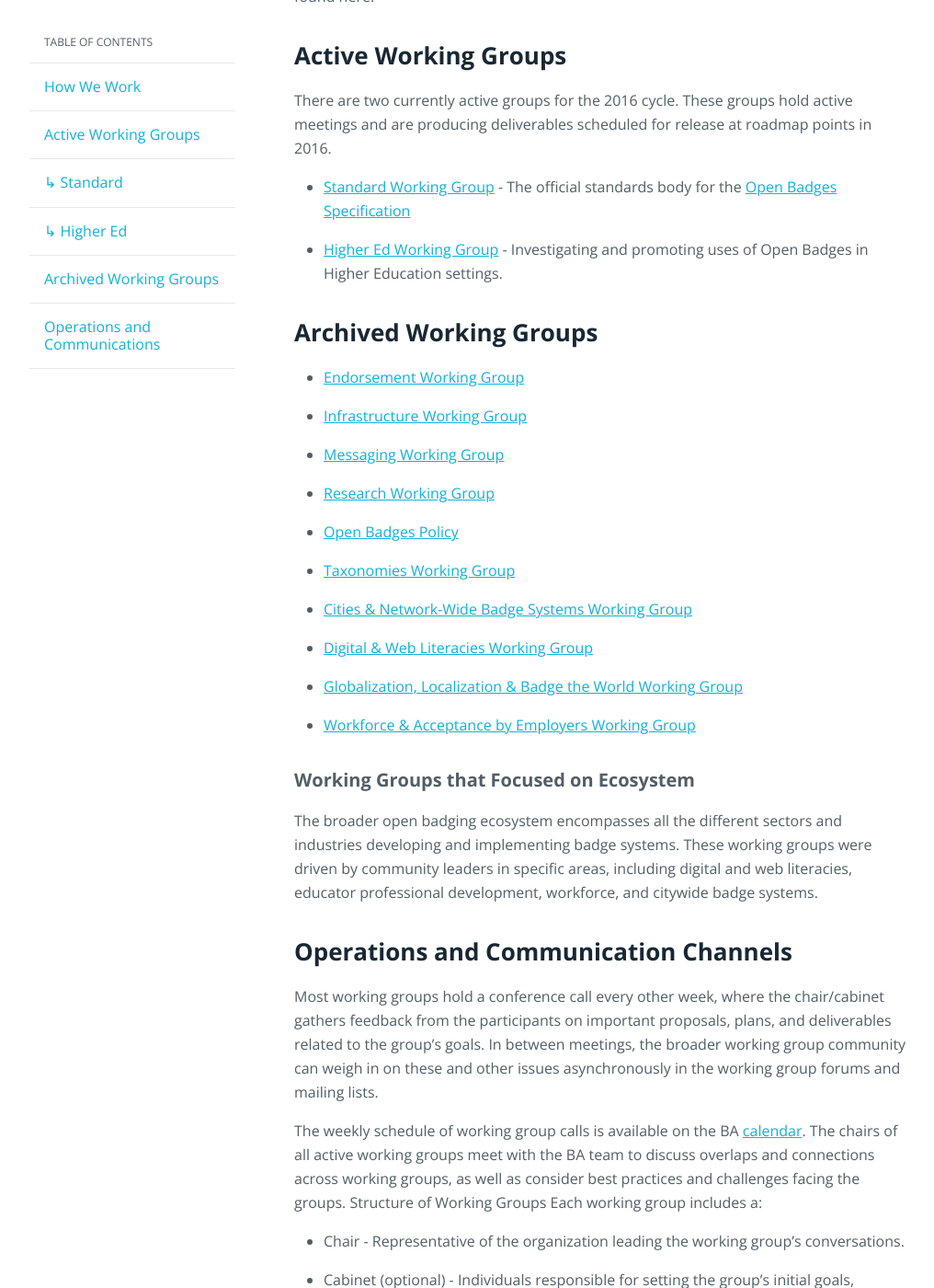
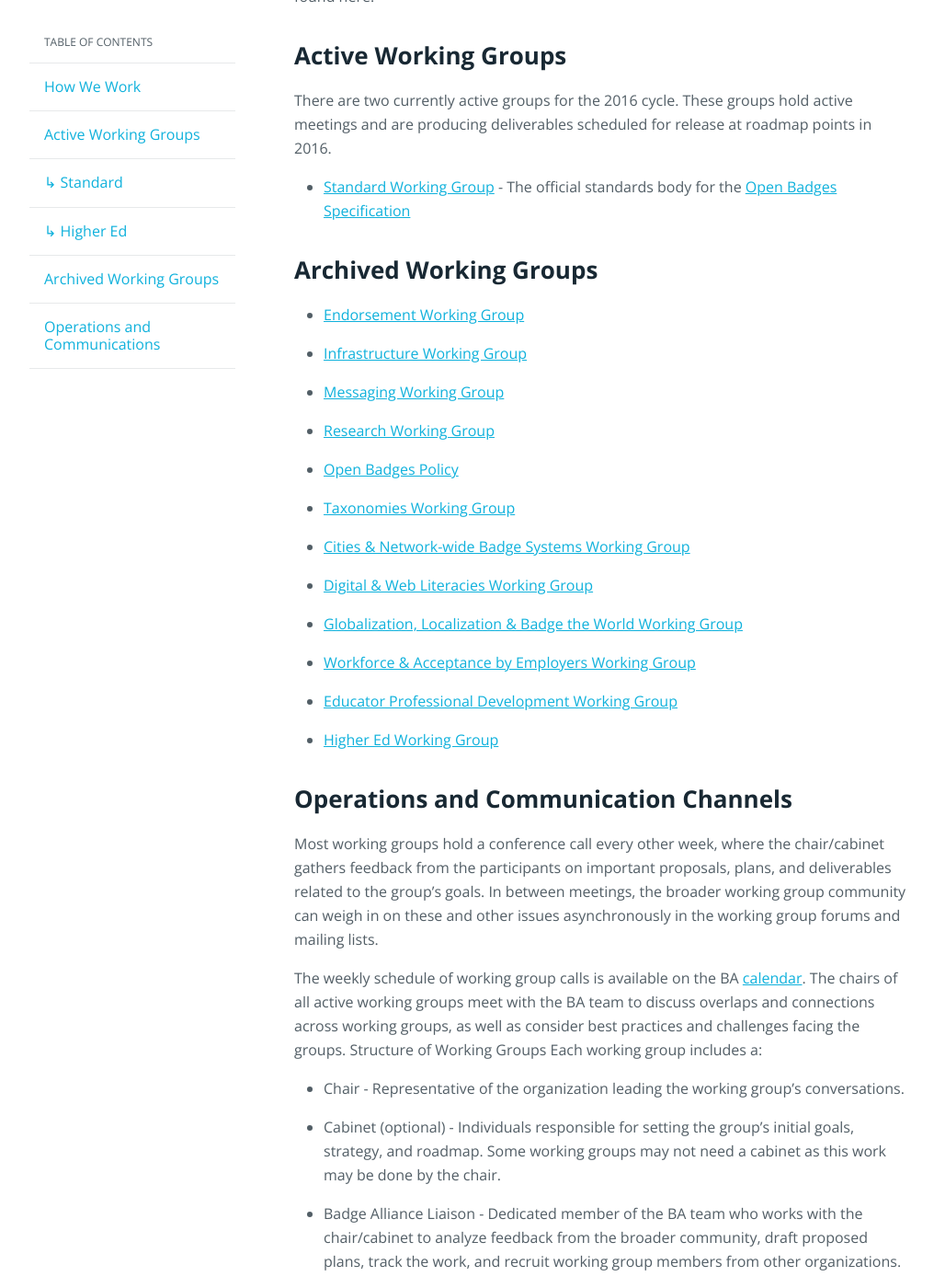
Before and after one commit to mozilla/openbadges.org-static, a Jekyll site: the page built from badge-alliance/working-groups/index.md, in a window 1280 px wide and 1400 px high, scrolled down 908 px. Shown: the whole window at 92% size, without its empty margins (128-1144 px from the left). Built offline with Jekyll 4.4.1, drawn with Linux system fonts in a browser that asks for light colours; some of the changed text lies outside the part shown.

Commit message:
updated working group status

```diff
--- a/badge-alliance/working-groups/index.md
+++ b/badge-alliance/working-groups/index.md
@@ -29,7 +29,6 @@
 There are two currently active groups for the 2016 cycle. These groups hold active meetings and are producing deliverables scheduled for release at roadmap points in 2016.
 
 * [Standard Working Group](./standard/) - The official standards body for the [Open Badges Specification](https://openbadgespec.org)
-* [Higher Ed Working Group](./higher-ed) - Investigating and promoting uses of Open Badges in Higher Education settings.
 
 <h2 class="title title-content" id="archived-groups">Archived Working Groups</h2>
 
@@ -39,14 +38,12 @@
 * [Research Working Group](./research/)
 * [Open Badges Policy ](./policy/)
 * [Taxonomies Working Group](./taxonomies)
-* [Cities & Network-Wide Badge Systems Working Group](./city-network/)
+* [Cities & Network-wide Badge Systems Working Group](./city-network/)
 * [Digital & Web Literacies Working Group](./digital-web-lit/)
 * [Globalization, Localization & Badge the World Working Group](./globalization/)
 * [Workforce & Acceptance by Employers Working Group](./workforce/)
-
-
-<h3 class="title title-secondary">Working Groups that Focused on Ecosystem</h3>
-The broader open badging ecosystem encompasses all the different sectors and industries developing and implementing badge systems. These working groups were driven by community leaders in specific areas, including digital and web literacies, educator professional development, workforce, and citywide badge systems.
+* [Educator Professional Development Working Group](./educator-pd/)
+* [Higher Ed Working Group](./higher-ed)
 
 <h2 class="title title-content" id="operations">Operations and Communication Channels</h2>
 Most working groups hold a conference call every other week, where the chair/cabinet gathers feedback from the participants on important proposals, plans, and deliverables related to the group’s goals. In between meetings, the broader working group community can weigh in on these and other issues asynchronously in the working group forums and mailing lists.
@@ -60,6 +57,3 @@
 * Badge Alliance Liaison - Dedicated member of the BA team who works with the chair/cabinet to analyze feedback from the broader community, draft proposed plans, track the work, and recruit working group members from other organizations.
 
 An individual Badge Alliance member or representative of a BA member organization serves as chair. With the assistance of the BA staff and other community members, the chair organizes synchronous meetings, sets the agenda, and pursues goals. The outcomes of Badge Alliance working groups are openly published for the benefit of the entire Open Badges community.
-
-<h3 class="title title-secondary">Charter a New Working Group</h3>
-To recommend a new working group to the Badge Alliance membership, please email your ideas and suggestions to [badges@badgealliance.org](mailto:badges@badgealliance.org)
```
Also changed, not shown: badge-alliance/working-groups/city-network/index.md (+2 -2 lines), badge-alliance/working-groups/educator-pd/index.md (renamed from badge-alliance/working-groups/edpro-development/index.md, +1 -1 lines), badge-alliance/working-groups/higher-ed/index.md (+3 -1 lines).
